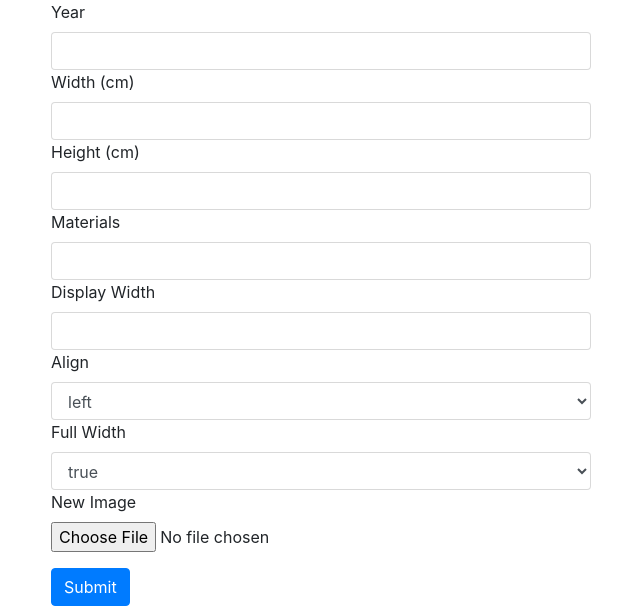
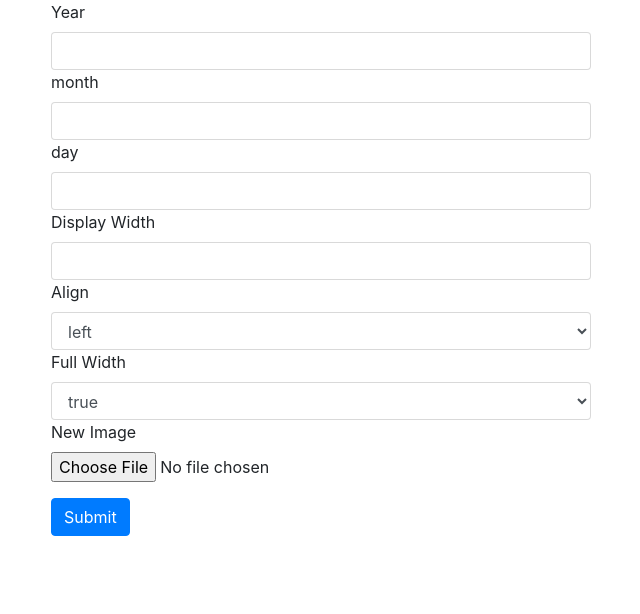
Before and after one commit to KingsleyBell/joe_prussian, a Flask app: template app/templates/upload.html in a window 1280 px wide. Shown: the part 188-802 px from the top of the page, without its empty margins (319-959 px from the left). After the commit the page ends 724 px from the top, so only its background shows below. Run offline with Flask 2, Linux system fonts and the light colour scheme; the template is opened without the code that fills it, so the values that code supplies are empty; some libraries are stand-ins or nearby versions.

Commit message:
changes.

```diff
--- a/app/app.py
+++ b/app/app.py
@@ -1,5 +1,6 @@
 import json
 import os
+import re
 
 from flask import Flask, jsonify, redirect, render_template, request, url_for
 from werkzeug.utils import secure_filename
@@ -48,7 +49,7 @@ def new_section():
     db = json.loads(open(db_path, 'r').read())
     if request.method == 'POST':
         section_name = request.form.get('section')
-        section_id = section_name.replace(' ', '_').lower()
+        section_id = re.sub('[^A-Za-z0-9]+', '_', section_name).lower()
         section_dict = {'name': section_name, 'id': section_id, 'text': '', 'images': []}
         db.append(section_dict)
         with open(db_path, 'w') as db_write:
@@ -67,7 +68,7 @@ def edit_section(section_id):
     section = [s for s in db if s['id'] == section_id][0]
     if request.method == 'POST':
         section_name = request.form.get('name')
-        section_id = section_name.replace(' ', '_').lower()
+        section_id = re.sub('[^A-Za-z0-9]+', '_', section_name).lower()
         section_text = request.form.get('text')
 
         section['name'] = section_name
@@ -92,18 +93,16 @@ def edit_image(section_id, image_id):
     if request.method == 'POST':
         title = request.form.get('title')
         year = request.form.get('year')
-        width = request.form.get('width')
-        height = request.form.get('height')
-        materials = request.form.get('materials')
+        month = request.form.get('month')
+        day = request.form.get('day')
         display_width = request.form.get('display_width')
         align = request.form.get('align')
         full_width = request.form.get('full_width') == "true"
 
         image["title"] = title
         image["year"] = year
-        image["width"] = width
-        image["height"] = height
-        image["materials"] = materials
+        image["month"] = month
+        image["day"] = day
         image["display_width"] = display_width
         image["align"] = align
         image["full_width"] = full_width
@@ -161,9 +160,8 @@ def upload(section_id=None):
 
         title = request.form.get('title')
         year = request.form.get('year')
-        width = request.form.get('width')
-        height = request.form.get('height')
-        materials = request.form.get('materials')
+        month = request.form.get('month')
+        day = request.form.get('day')
         display_width = request.form.get('display_width')
         align = request.form.get('align')
         full_width = request.form.get('full_width') == "true"
@@ -179,9 +177,8 @@ def upload(section_id=None):
             "url": filename,
             "title": title,
             "year": year,
-            "width": width,
-            "height": height,
-            "materials": materials,
+            "month": month,
+            "day": day,
             "display_width": display_width,
             "align": align,
             "full_width": full_width
--- a/app/static/js/index.js
+++ b/app/static/js/index.js
@@ -15,10 +15,4 @@ $(document).ready(function() {
     $("#section-" + linkId).addClass("active");
     $(this).addClass("active");
   });
-
-  $(".menu-nav").click(function(e) {
-    var targetId = e.target.href.split("-"),
-      linkId = targetId[targetId.length - 1];
-    $("#section-" + linkId + " .menu-nav.active.show").removeClass("active show");
-  });
 });
--- a/app/templates/sections.html
+++ b/app/templates/sections.html
@@ -91,13 +91,11 @@
                 <a href="{{ url_for('edit_image', image_id=image.id, section_id=section.id) }}"
                    class="btn btn-outline-primary btn-sm"
                    style="float: right;">
-                  Edit
+                  <i class="fa fa-pencil" style="pointer-events: none"></i>
                 </a>
                 <br>
                 <small>
-                  {{ image.year }} |
-                  {{ image.width }} x {{ image.height }} |
-                  {{ image.materials }} |
+                  {{ image.day }}/{{ image.month }}/{{ image.year }} |
                   {{ image.display_width }}% |
                   {{ image.align }} |
                   Full width: {{ image.full_width }}
--- a/app/templates/upload.html
+++ b/app/templates/upload.html
@@ -28,12 +28,10 @@
           </select>
           <label for="year">Year</label>
           <input type="number" class="form-control" id="year" name="year" required>
-          <label for="width">Width (cm)</label>
-          <input type="number" class="form-control" id="width" name="width" required>
-          <label for="height">Height (cm)</label>
-          <input type="number" class="form-control" id="height" name="height" required>
-          <label for="materials">Materials</label>
-          <input type="text" class="form-control" id="materials" name="materials" required>
+          <label for="month">month</label>
+          <input type="number" class="form-control" id="month" name="month" required>
+          <label for="day">day</label>
+          <input type="number" class="form-control" id="day" name="day" required>
           <label for="display_width">Display Width</label>
           <input type="number" class="form-control" id="display_width" name="display_width" required>
           <label for="align">Align</label>
```
Also changed, not shown: app/templates/edit_image.html (+4 -6 lines), app/templates/index.html (+9 -25 lines), app/static/img/favicon.png (deleted).
